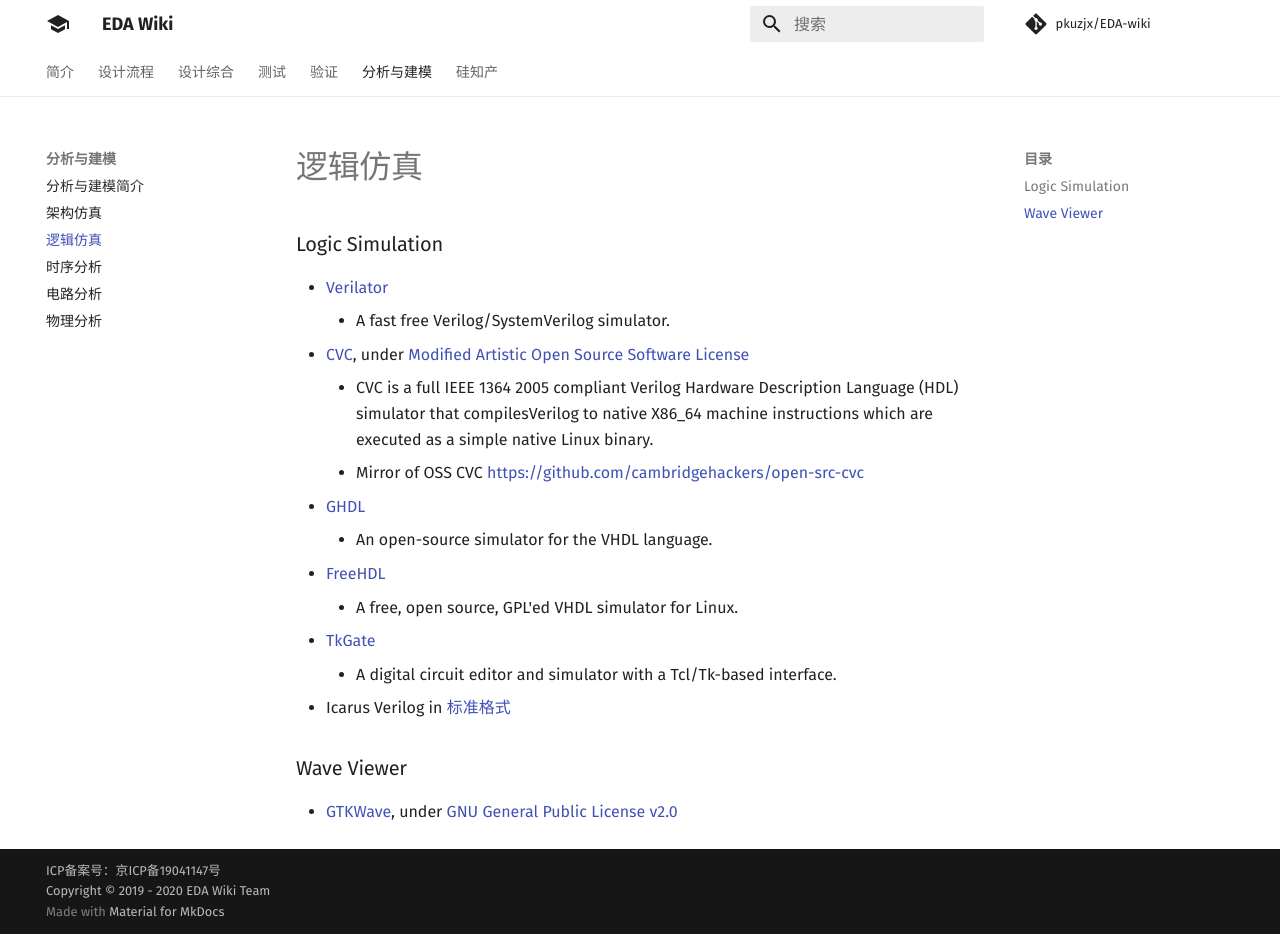
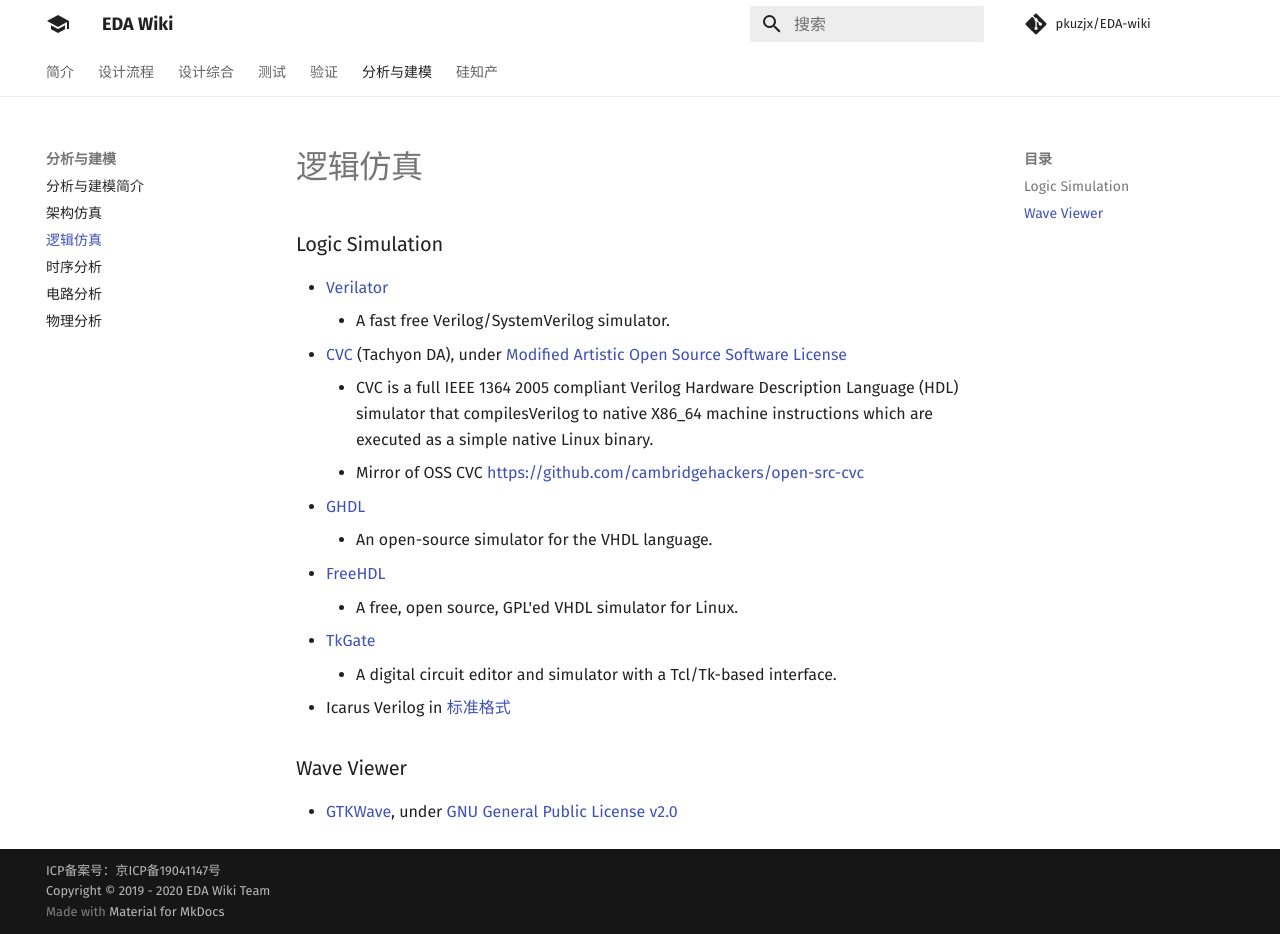
Before and after one commit to daitoto/EDA-wiki, an MkDocs documentation site: the page built from docs/analysis/logic.md, in a window 1280 px wide and 934 px high. Built offline with MkDocs 1.6.1 and Material for MkDocs 9.7.7, drawn with Linux system fonts in a browser that asks for light colours; comment, search, counter and statistics services are not loaded.

Commit message:
Update logic.md

```diff
--- a/docs/analysis/logic.md
+++ b/docs/analysis/logic.md
@@ -1,7 +1,7 @@
 ### Logic Simulation
  - [Verilator](https://www.veripool.org/wiki/verilator)
    - A fast free Verilog/SystemVerilog simulator.
- - [CVC](http://www.tachyon-da.com/what-is-cvc/), under [Modified Artistic Open Source Software License](tachyon-da.com/licensing-faq/)
+ - [CVC](http://www.tachyon-da.com/what-is-cvc/) (Tachyon DA), under [Modified Artistic Open Source Software License](tachyon-da.com/licensing-faq/)
    - CVC is a full IEEE 1364 2005 compliant Verilog Hardware Description Language (HDL) simulator that compilesVerilog to native X86_64 machine instructions which are executed as a simple native Linux binary.
    - Mirror of OSS CVC https://github.com/cambridgehackers/open-src-cvc
  - [GHDL](https://github.com/ghdl/ghdl)
```
